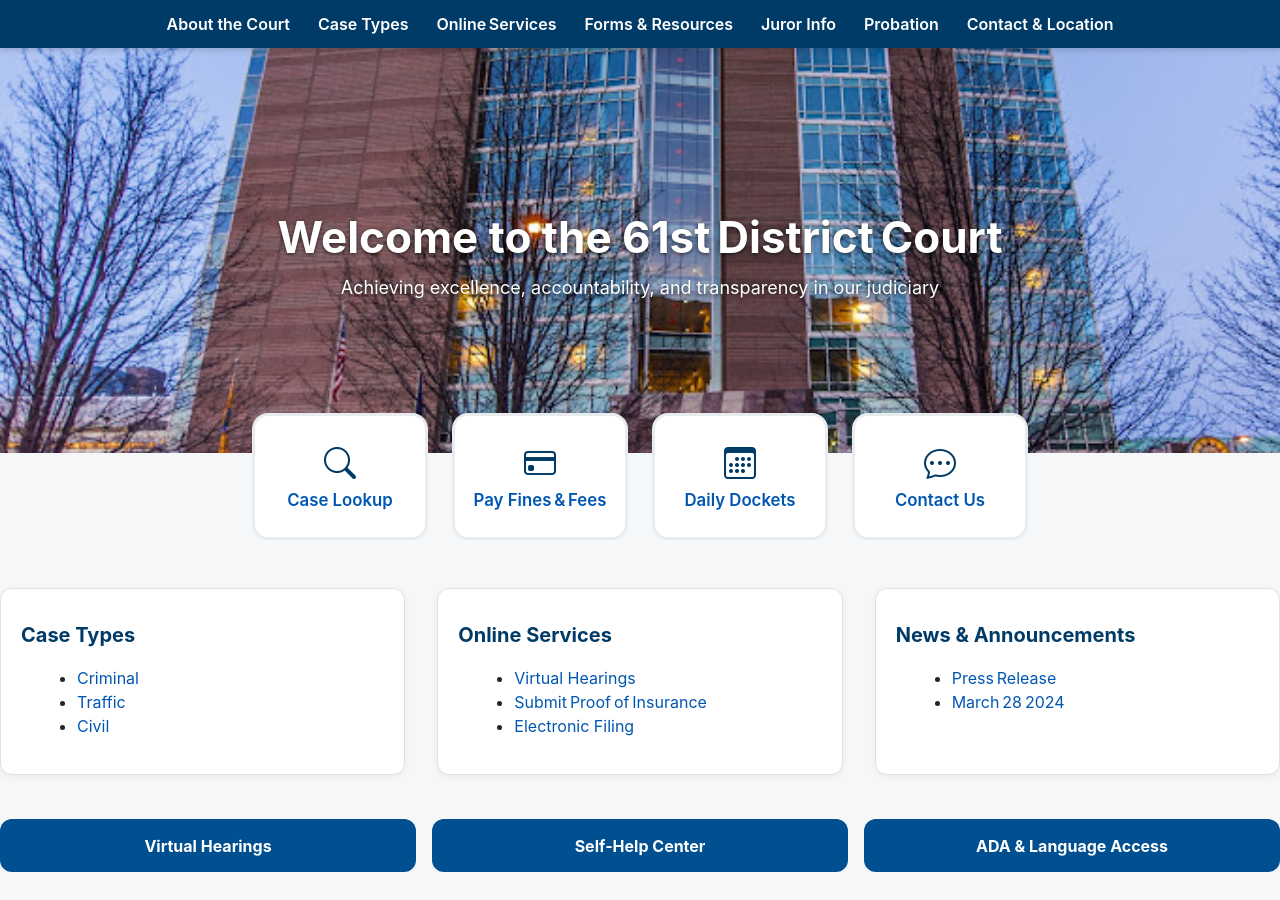
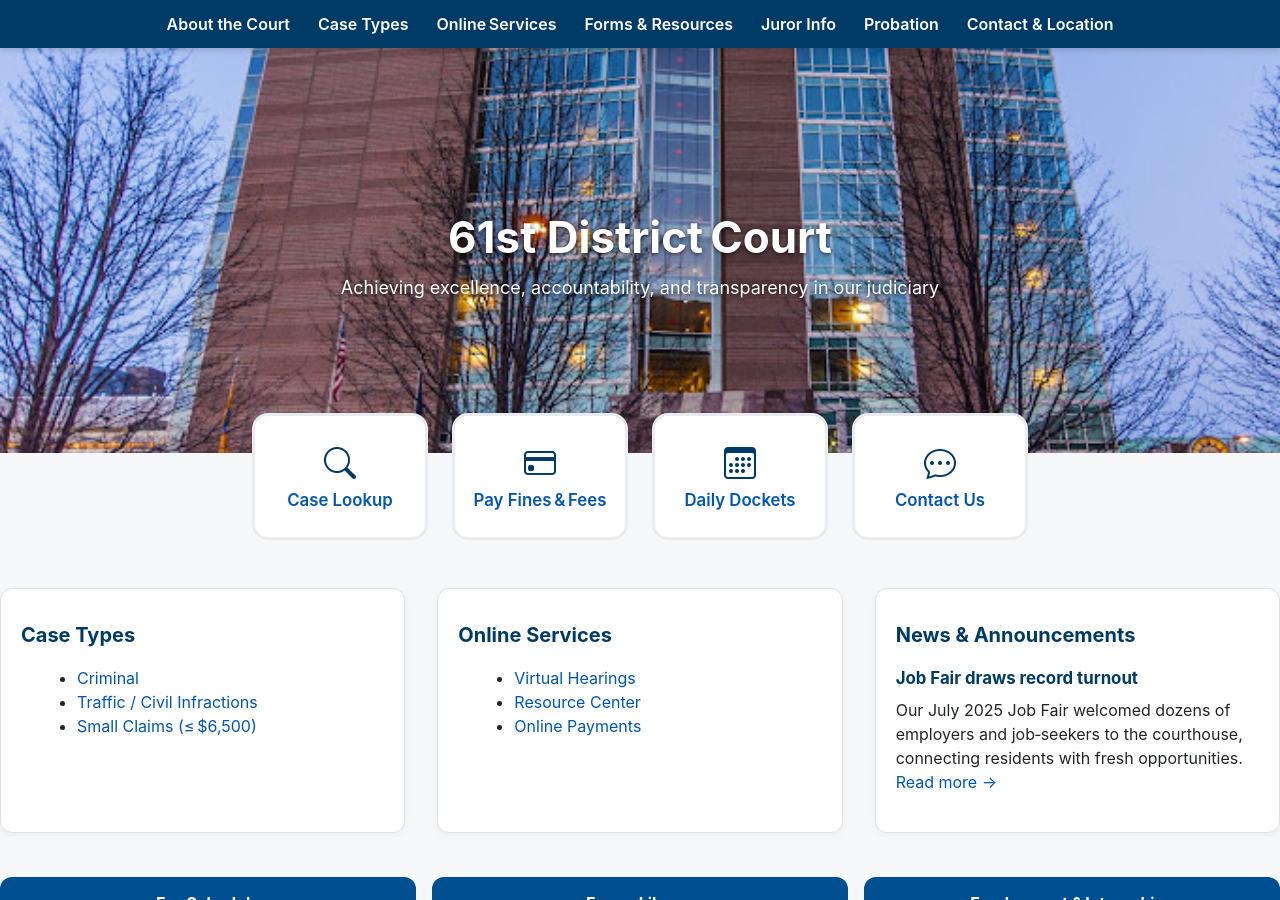
Before and after one commit to DrStern/DanFischer.github.io, a Jekyll site: the page built from index.md, in a window 1280 px wide and 900 px high. Built offline with Jekyll 4.4.1, drawn with Linux system fonts in a browser that asks for light colours; some of the changed text lies outside the part shown.

Commit message:
Update index.md

```diff
--- a/index.md
+++ b/index.md
@@ -1,11 +1,11 @@
 ---
 layout: default
-title: Home
+title: 61st District Court
 ---
 
 <!-- HERO -->
 <div class="hero text-center">
-  <h1>Welcome to the 61st District Court</h1>
+  <h1>61st District Court</h1>
   <p>Achieving excellence, accountability, and transparency in our judiciary</p>
 </div>
 
@@ -32,37 +32,38 @@ title: Home
 <!-- THREE CARD SECTIONS -->
 <div class="section‑grid">
 
+  <!-- Case Types -->
   <section class="card">
     <h2>Case Types</h2>
     <ul>
       <li><a href="#">Criminal</a></li>
-      <li><a href="#">Traffic</a></li>
-      <li><a href="#">Civil</a></li>
+      <li><a href="#">Traffic / Civil Infractions</a></li>
+      <li><a href="#">Small Claims (≤ $6,500)</a></li>
     </ul>
   </section>
 
+  <!-- Online Services -->
   <section class="card">
     <h2>Online Services</h2>
     <ul>
       <li><a href="#">Virtual Hearings</a></li>
-      <li><a href="#">Submit Proof of Insurance</a></li>
-      <li><a href="#">Electronic Filing</a></li>
+      <li><a href="#">Resource Center</a></li>
+      <li><a href="#">Online Payments</a></li>
     </ul>
   </section>
 
+  <!-- News & Announcements -->
   <section class="card">
     <h2>News & Announcements</h2>
-    <ul>
-      <li><a href="#">Press Release</a></li>
-      <li><a href="#">March 28 2024</a></li>
-    </ul>
+    <h3>Job Fair draws record turnout</h3>
+    <p>Our July 2025 Job Fair welcomed dozens of employers and job‑seekers to the courthouse, connecting residents with fresh opportunities. <a href="#">Read more&nbsp;→</a></p>
   </section>
 
 </div>
 
 <!-- BIG BUTTON STRIP -->
 <div class="big‑btn‑row">
-  <a href="#" class="big‑btn">Virtual Hearings</a>
-  <a href="#" class="big‑btn">Self‑Help Center</a>
-  <a href="#" class="big‑btn">ADA & Language Access</a>
+  <a href="#" class="big‑btn">Fee Schedule</a>
+  <a href="#" class="big‑btn">Forms Library</a>
+  <a href="#" class="big‑btn">Employment & Internships</a>
 </div>
```
